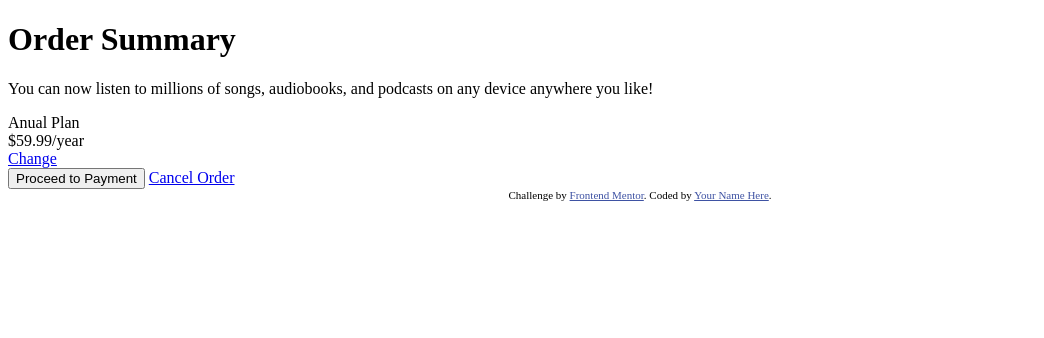
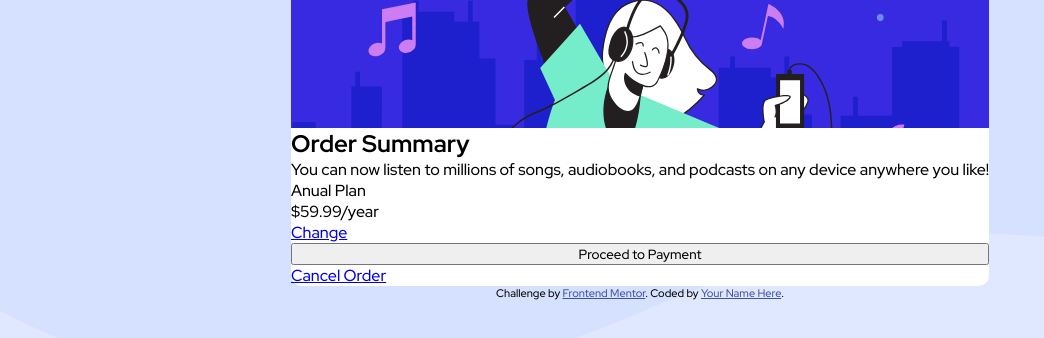
Before and after one commit to SamFisher0208/Order-summary-component, a plain HTML site: page index.html in a window 1280 px wide. Shown: the whole page, without its empty margins (0-1044 px from the left). Drawn offline with Linux system fonts and the light colour scheme.

Commit message:
preliminary structure

```diff
--- a/index.html
+++ b/index.html
@@ -3,28 +3,25 @@
 <head>
   <meta charset="UTF-8">
   <meta name="viewport" content="width=device-width, initial-scale=1.0"> <!-- displays site properly based on user's device -->
+  <link rel="icon" type="image/png" sizes="32x32" href="./images/favicon-32x32.png">
+  <link rel="stylesheet" href="styles/styles.css">
+  <title>Frontend Mentor | Order summary card</title>
+</head>
 
-  <link rel="icon" type="image/png" sizes="32x32" href="./images/favicon-32x32.png">
-
-  <title>Frontend Mentor | Order summary card</title>
-
-  <!-- Feel free to remove these styles or customise in your own stylesheet 👍 -->
-  <style>
-    .attribution { font-size: 11px; text-align: center; }
-    .attribution a { color: hsl(228, 45%, 44%); }
-  </style>
-</head>
 <body>
-  <div class="grid">
+  <main class="container">
+    <article class="card-container">
       <div class="image-desktop"></div>
       <div class="image-mobile"></div>
 
-    <div class="card-container">
+      <figure class="card-description">
         <h1>Order Summary</h1>
         <p>
           You can now listen to millions of songs, audiobooks, and podcasts on any
           device anywhere you like!
         </p>
+      </figure>
+
 
       <div class="annual-plan-container">
         <div class="icon"></div>
@@ -39,8 +36,8 @@
 
       <a href="#" class="cancel-link">Cancel Order</a>
 
-    </div>
-  </div>
+    </article>
+  </main>
 
   <div class="attribution">
     Challenge by <a href="https://www.frontendmentor.io?ref=challenge" target="_blank">Frontend Mentor</a>.
--- /dev/null
+++ b/styles/styles.css
@@ -0,0 +1,54 @@
+@import url('https://fonts.googleapis.com/css2?family=Red+Hat+Display:wght@500;700;900&display=swap');
+
+:root {
+    --pale-blue: hsl(225, 100%, 94%);
+    --bright-blue: hsl(245, 75%, 52%);
+    --very-pale-blue: hsl(225, 100%, 98%);
+    --desaturated-blue: hsl(224, 23%, 55%);
+    --dark-blue: hsl(223, 47%, 23%);
+    --white: hsl(0, 0%, 100%);
+    --mobile-width: 375px;
+    --desktop-width: 1440px;
+}
+
+* {
+    box-sizing: border-box;
+    margin: 0;
+    padding: 0;
+    font-family: 'Red Hat Display', sans-serif;
+}
+
+html,
+body {
+    background-color: var(--pale-blue);
+    background-image: url(/images/pattern-background-desktop.svg);
+    background-repeat: no-repeat;
+    background-size: cover;
+}
+
+.container {
+    display: flex;
+    flex-direction: column;
+    align-items: center;
+    width: 100%;
+}
+
+.image-desktop {
+    background-image: url(/images/illustration-hero.svg);
+    background-repeat: no-repeat;
+    background-size: cover;
+    background-position: center;
+    width: 100%;
+    height: 100%;
+    padding: 4rem;
+}
+
+.card-container {
+    display: grid;
+    background: var(--white);
+    border-radius: 10px;
+}
+
+
+.attribution { font-size: 11px; text-align: center; }
+.attribution a { color: hsl(228, 45%, 44%); }
```
Also changed, not shown: styles.css (deleted). Lines whose indentation alone changed are shown as unchanged.
